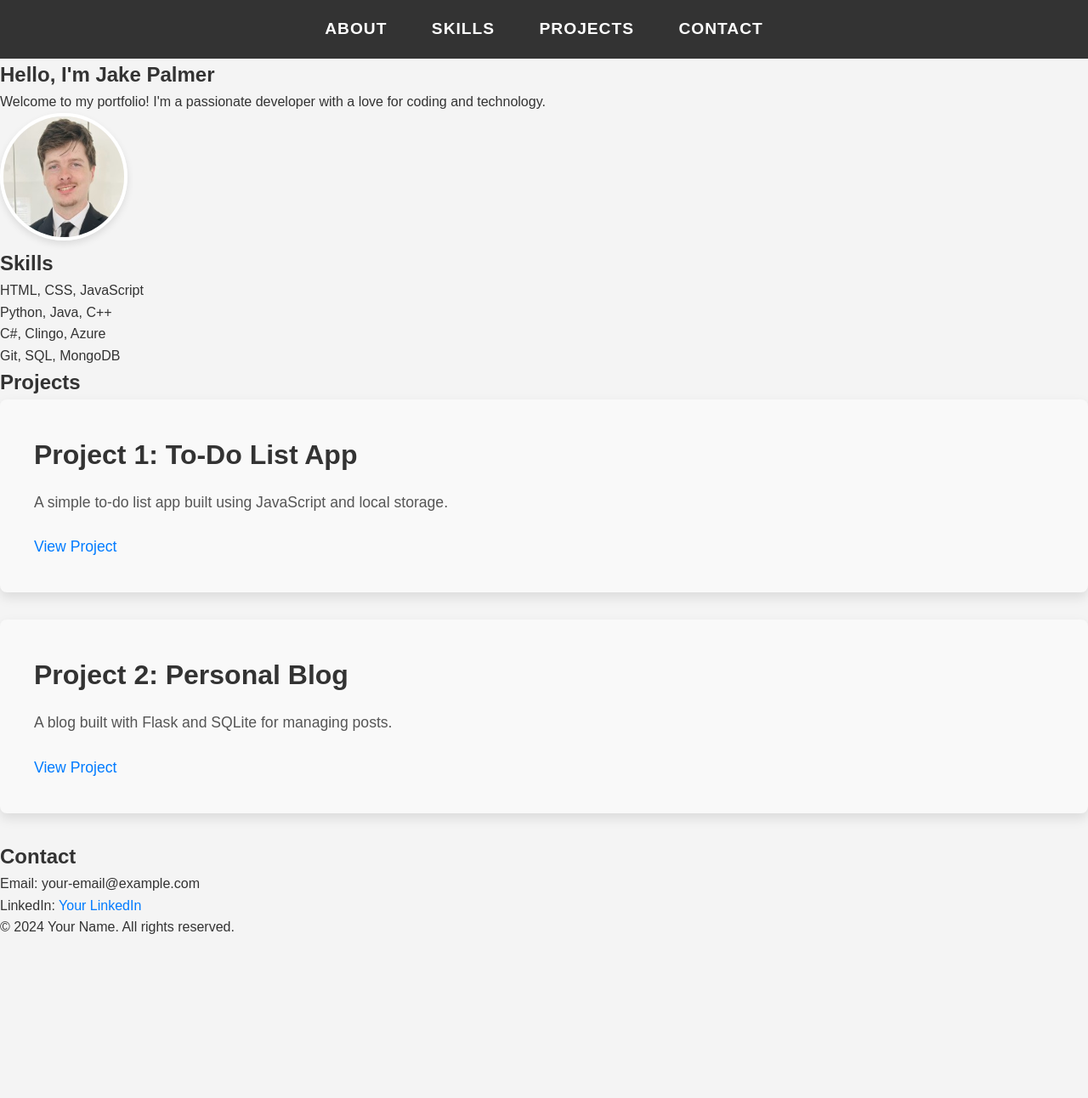
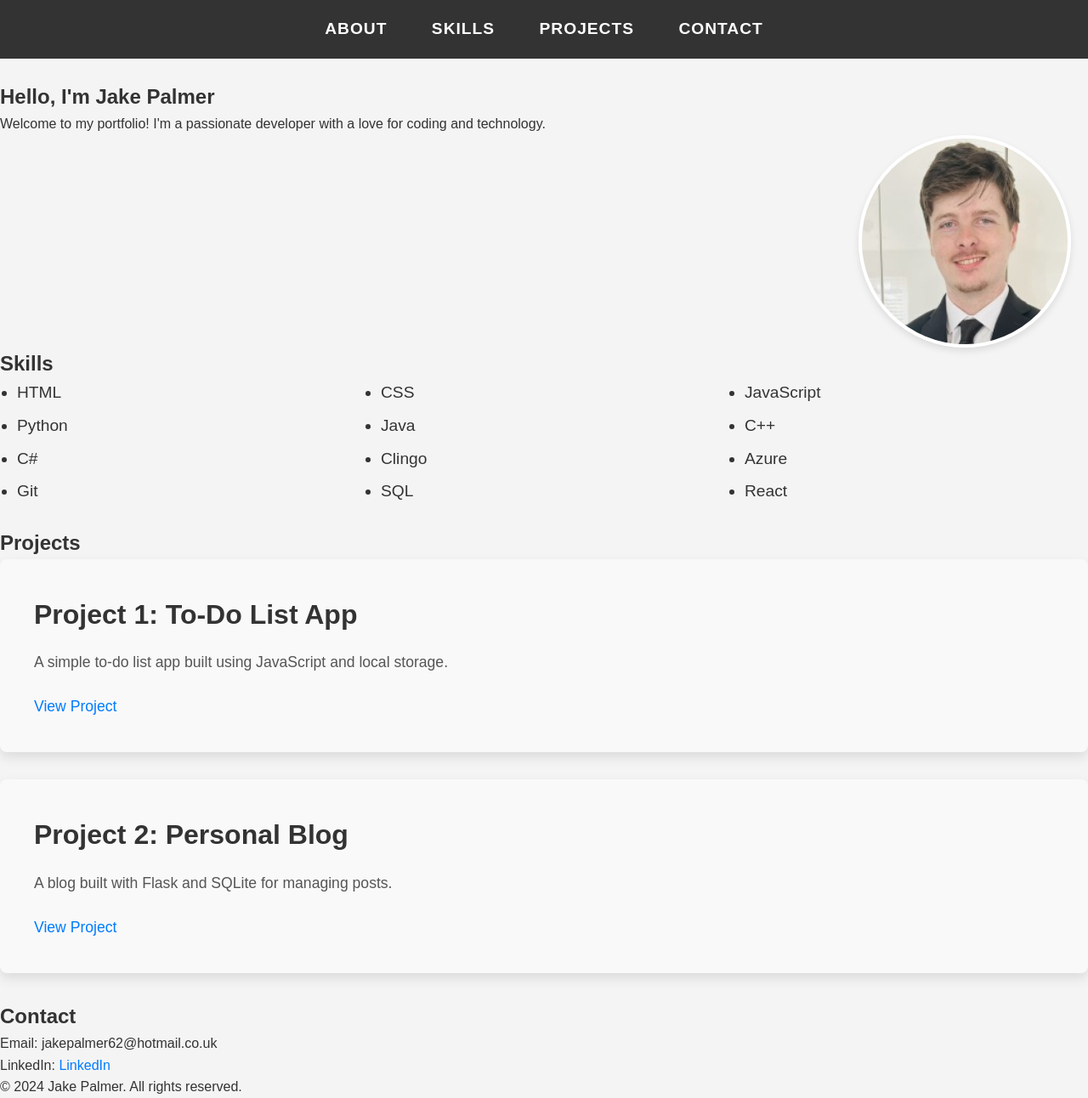
Before and after one commit to jake-palmer62/jake-palmer62.github.io, a plain HTML site: page index.html in a window 1280 px wide. Shown: the whole page at 85% size. Before the commit the page ends 1104 px from the top, so only its background shows below. Drawn offline with Linux system fonts and the light colour scheme.

Commit message:
updates to style and formatting

```diff
--- a/index.html
+++ b/index.html
@@ -1,10 +1,10 @@
 <!DOCTYPE html>
 <html lang="en">
   <head>
-  <meta charset="UTF-8">
-  <meta name="viewport" content="width=device-width, initial-scale=1.0">
+    <meta charset="UTF-8" />
+    <meta name="viewport" content="width=device-width, initial-scale=1.0" />
     <title>Jake Palmer - Portfolio</title>
-  <link rel="stylesheet" href="style.css">
+    <link rel="stylesheet" href="style.css" />
   </head>
   <body>
     <header>
@@ -19,19 +19,32 @@
     </header>
 
     <section id="about">
+      <br />
       <h1>Hello, I'm Jake Palmer</h1>
-    <p>Welcome to my portfolio! I'm a passionate developer with a love for coding and technology.</p>
-    <img src="profile-photo.jpg" alt="Jake Palmer" class="about-img">
+      <p>
+        Welcome to my portfolio! I'm a passionate developer with a love for
+        coding and technology.
+      </p>
+      <img src="profile-photo.jpg" alt="Jake Palmer" class="about-img" />
     </section>
 
     <section id="skills">
       <h2>Skills</h2>
-    <ul>
-      <li>HTML, CSS, JavaScript</li>
-      <li>Python, Java, C++</li>
-      <li>C#, Clingo, Azure</li>
-      <li>Git, SQL, MongoDB</li>
+      <ul class="skills-list">
+        <li>HTML</li>
+        <li>CSS</li>
+        <li>JavaScript</li>
+        <li>Python</li>
+        <li>Java</li>
+        <li>C++</li>
+        <li>C#</li>
+        <li>Clingo</li>
+        <li>Azure</li>
+        <li>Git</li>
+        <li>SQL</li>
+        <li>React</li>
       </ul>
+      <br />
     </section>
 
     <section id="projects">
@@ -51,12 +64,17 @@
 
     <section id="contact">
       <h2>Contact</h2>
-    <p>Email: your-email@example.com</p>
-    <p>LinkedIn: <a href="https://www.linkedin.com/in/your-profile" target="_blank">Your LinkedIn</a></p>
+      <p>Email: jakepalmer62@hotmail.co.uk</p>
+      <p>
+        LinkedIn:
+        <a href="https://www.linkedin.com/in/jakepalmer62" target="_blank"
+          >LinkedIn</a
+        >
+      </p>
     </section>
 
     <footer>
-    <p>&copy; 2024 Your Name. All rights reserved.</p>
+      <p>&copy; 2024 Jake Palmer. All rights reserved.</p>
     </footer>
 
     <script src="script.js"></script>
--- a/style.css
+++ b/style.css
@@ -1,4 +1,3 @@
-/* General Styles */
 * {
   margin: 0;
   padding: 0;
@@ -6,7 +5,7 @@
 }
 
 body {
-    font-family: 'Arial', sans-serif;
+  font-family: "Arial", sans-serif;
   line-height: 1.6;
   background-color: #f4f4f4;
   color: #333;
@@ -14,7 +13,7 @@
 
 a {
   text-decoration: none;
-    color: #007BFF;
+  color: #007bff;
   transition: color 0.3s ease;
 }
 
@@ -23,7 +22,6 @@
   color: #0056b3;
 }
 
-  /* Header & Navigation */
 header {
   background-color: #333;
   padding: 1.2rem;
@@ -51,7 +49,6 @@
   color: #f1f1f1;
 }
 
-  /* Portfolio Section */
 #portfolio {
   padding: 4rem 2rem;
   max-width: 1200px;
@@ -76,7 +73,6 @@
   color: #666;
 }
 
-  /* Project Card Styling */
 .project {
   background-color: #f9f9f9;
   border-radius: 8px;
@@ -106,11 +102,11 @@
 }
 
 .project p strong {
-    color: #007BFF;
+  color: #007bff;
 }
 
 .project a {
-    color: #007BFF;
+  color: #007bff;
   font-size: 1.1rem;
   margin-right: 1.5rem;
   transition: color 0.3s ease;
@@ -120,7 +116,6 @@
   color: #0056b3;
 }
 
-  /* Responsive Design */
 @media screen and (max-width: 768px) {
   header nav ul li {
     display: block;
@@ -152,18 +147,32 @@
   }
 }
 
-  /* Larger screens */
 @media screen and (min-width: 1200px) {
   #portfolio {
     padding: 4rem 3rem;
   }
 }
 
-  .about-img{
-    width: 150px; /* Adjust the size of the profile image */
-    height: 150px;
-    border-radius: 50%; /* Make it circular */
-    object-fit: cover; /* Ensure the image maintains aspect ratio */
-    border: 4px solid #fff; /* Optional: Add a border to make the image stand out */
-    box-shadow: 0 4px 8px rgba(0, 0, 0, 0.1); /* Subtle shadow effect */
+.about-img {
+  width: 250px;
+  height: 250px;
+  border-radius: 50%;
+  object-fit: cover;
+  border: 4px solid #fff;
+  box-shadow: 0 4px 8px rgba(0, 0, 0, 0.1);
+  margin-left: auto;
+  display: block;
+  margin-right: 20px;
 }
+
+.skills-list {
+  display: grid;
+  grid-template-columns: repeat(3, 1fr);
+  gap: 0.5rem 1.5rem;
+  list-style-type: disc;
+  padding-left: 20px;
+}
+
+.skills-list li {
+  font-size: 1.2rem;
+}
```
Lines whose indentation alone changed are shown as unchanged.
